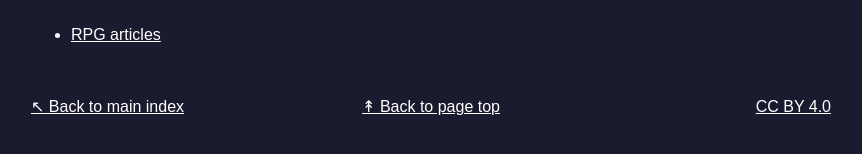
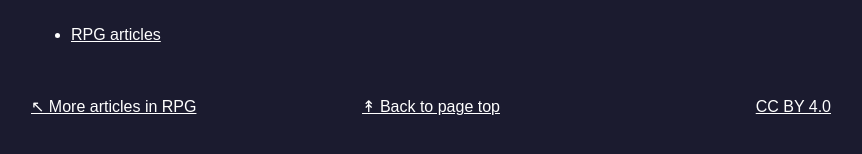
Before and after one commit to orbitalflower/orbitalflower.github.io, a Jekyll site: the page built from _posts/2017-07-14-links.md, in a window 1280 px wide and 900 px high, scrolled down 1035 px. Shown: the part 701-855 px from the top of the window, without its empty margins (209-1071 px from the left). Built offline with Jekyll 4.4.1, drawn with Linux system fonts in a browser that asks for light colours; some of the changed text lies outside the part shown.

Commit message:
Fixing category

```diff
--- a/_posts/2017-07-14-links.md
+++ b/_posts/2017-07-14-links.md
@@ -1,7 +1,7 @@
 ---
 title: "Roleplaying game links"
-category: rpg links
-tags: resources
+category: rpg
+tags: resources links
 redirect_from:
 - /rpg/resources/links.html
 - /rpg/resources/index.html
```
